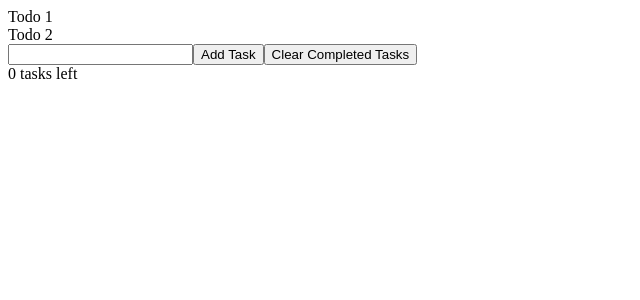
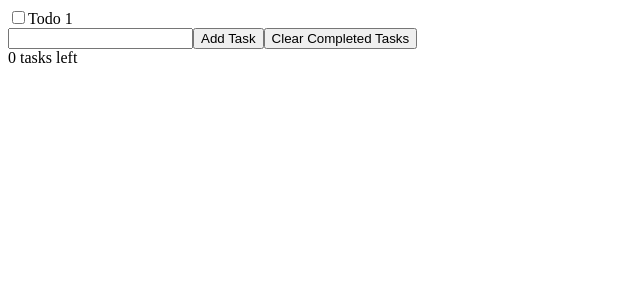
Before and after one commit to SeemaMistry/React-ToDo-List, a React (Create React App) app in the folder learn-react-in-x-minutes/: page / in a window 1280 px wide. Shown: the top 300 px of the page, without its empty margins (0-640 px from the left). Built offline with nearby package versions, Linux system fonts and the light colour scheme.

Commit message:
Add checkbox to make tasks show up in checkboxes.

```diff
--- a/learn-react-in-x-minutes/src/App.js
+++ b/learn-react-in-x-minutes/src/App.js
@@ -10,7 +10,7 @@ function App() {
     todos -> every single todos inside out todo-state
     setTodos -> function called to update each of the todos
   */
-  const [ todoArray, setTodos ] = useState(['Todo 1', 'Todo 2'])
+  const [ todoArray, setTodos ] = useState([{ id: 1, name: 'Todo 1', complete: false}])
 
   // create some html for the todo list using JSX
 
--- a/learn-react-in-x-minutes/src/Todo.js
+++ b/learn-react-in-x-minutes/src/Todo.js
@@ -3,7 +3,11 @@ import React from 'react'
 export default function PrintTodo( {todoItem} ) {
     return (
         <div>
-            {todoItem}
+            <label>
+                <input type="checkbox" checked={todoItem.complete} />
+                {todoItem.name}
+            </label>
+
         </div>
     )
 }
--- a/learn-react-in-x-minutes/src/TodoList.js
+++ b/learn-react-in-x-minutes/src/TodoList.js
@@ -4,7 +4,9 @@ import PrintTodo from './Todo'
 export default function TodoList({ alltodos }) {
     return (
         alltodos.map (todo => {
-            return <PrintTodo todoItem={todo} />
+            // need a unique key associated with each todoItem
+            // key is for efficency purpose
+            return <PrintTodo key={todo.id} todoItem={todo} />
         })
     )
 }
```
